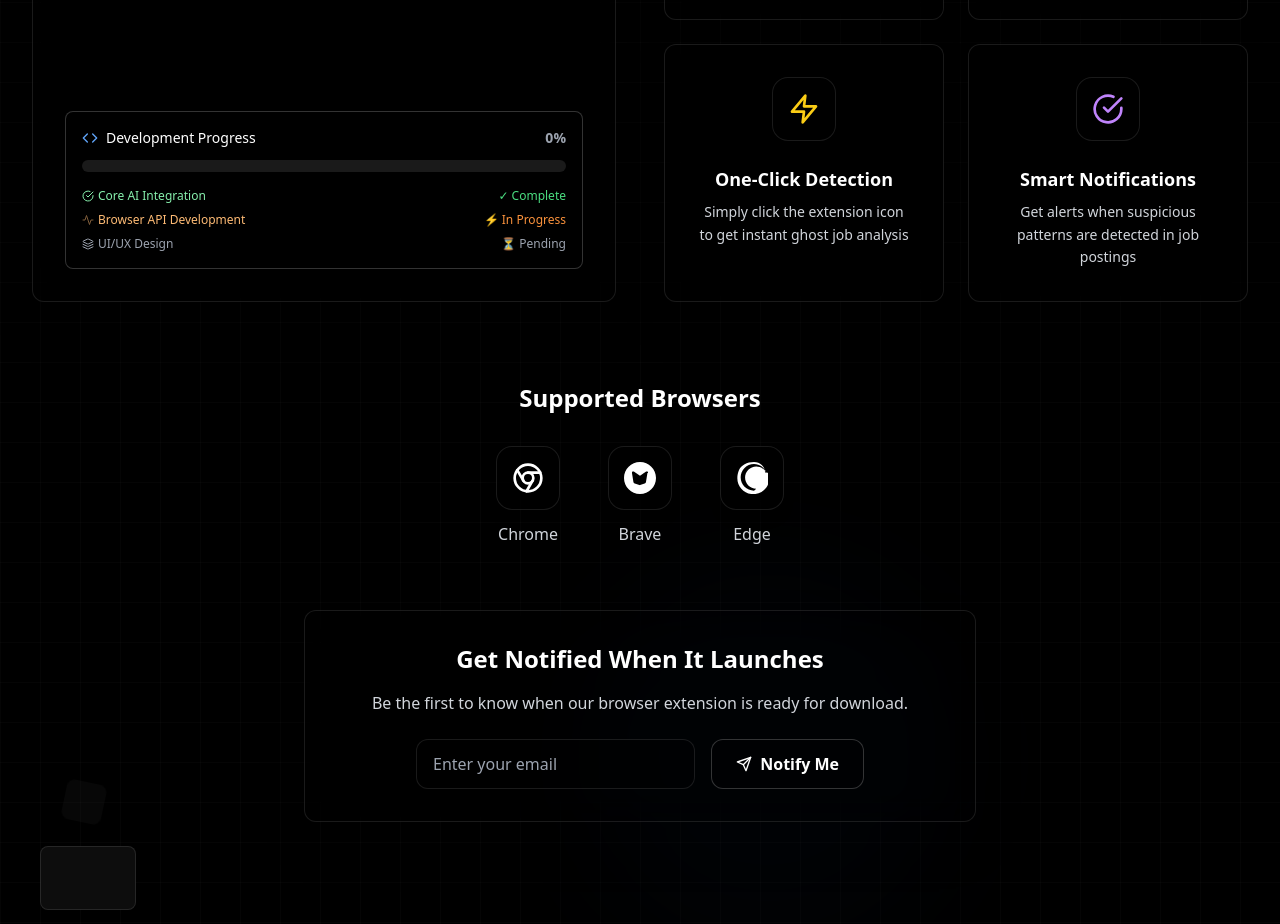
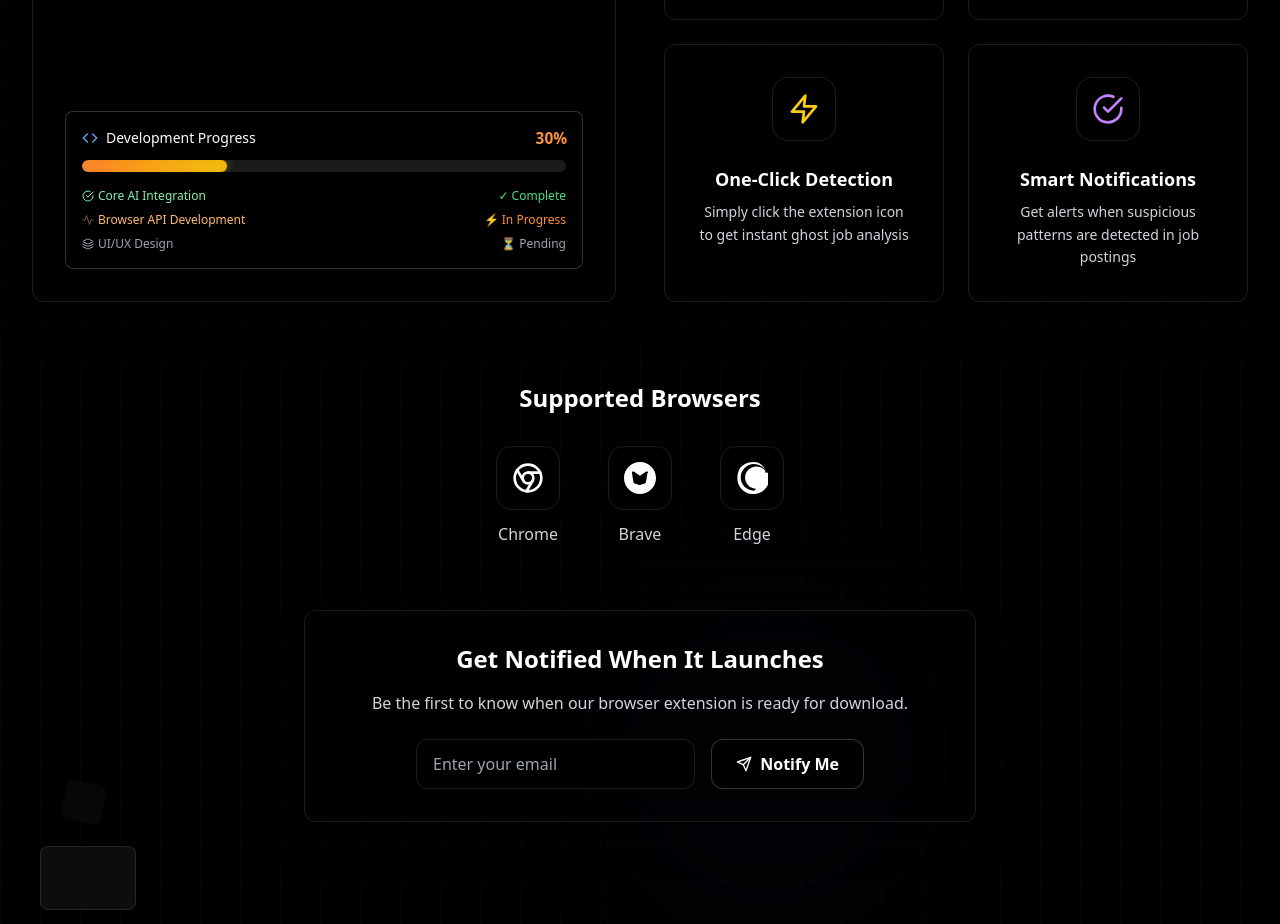
Before and after one commit to amitabhanmolpain/Blthck, a React (Vite) app: page / in a window 1280 px wide. Shown: the part 5480-6404 px from the top of the page. Built offline with nearby package versions, Linux system fonts and the light colour scheme.

Commit message:
Fix Progress Bar Animation to Always Trigger at 30%

```diff
--- a/src/components/ExtensionSection.tsx
+++ b/src/components/ExtensionSection.tsx
@@ -21,16 +21,19 @@ const ExtensionSection: React.FC = () => {
   const [isAnimating, setIsAnimating] = useState(false);
   const [progress, setProgress] = useState(0);
   const [isVisible, setIsVisible] = useState(false);
-  const [hasAnimated, setHasAnimated] = useState(false);
+  const [animationKey, setAnimationKey] = useState(0); // Key to force re-animation
   const sectionRef = useRef<HTMLElement>(null);
 
   // Intersection Observer to trigger animation when section is visible
   useEffect(() => {
     const observer = new IntersectionObserver(
       ([entry]) => {
-        if (entry.isIntersecting && !hasAnimated) {
+        if (entry.isIntersecting) {
           setIsVisible(true);
-          setHasAnimated(true); // Ensure animation only runs once
+          setAnimationKey(prev => prev + 1); // Force new animation each time
+        } else {
+          setIsVisible(false);
+          setProgress(0); // Reset progress when not visible
         }
       },
       {
@@ -44,14 +47,17 @@ const ExtensionSection: React.FC = () => {
     }
 
     return () => observer.disconnect();
-  }, [hasAnimated]);
+  }, []);
 
-  // Animate progress bar from 0 to 65% when section becomes visible
+  // Animate progress bar from 0 to 30% when section becomes visible
   useEffect(() => {
-    if (isVisible && !hasAnimated) {
+    if (isVisible) {
+      // Reset progress first
+      setProgress(0);
+
       // Start animation after a short delay
       const startDelay = setTimeout(() => {
-        const targetProgress = 65; // Target percentage
+        const targetProgress = 30; // Changed to 30% as requested
         const animationDuration = 2000; // 2 seconds
         const steps = 60; // 60 steps for smooth animation
         const increment = targetProgress / steps;
@@ -69,11 +75,11 @@ const ExtensionSection: React.FC = () => {
         }, stepDuration);
 
         return () => clearInterval(interval);
-      }, 800); // 800ms delay before starting animation
+      }, 500); // 500ms delay before starting animation
 
       return () => clearTimeout(startDelay);
     }
-  }, [isVisible, hasAnimated]);
+  }, [isVisible, animationKey]); // Include animationKey to trigger re-animation
 
   const handleEmailSubmit = (e: React.FormEvent) => {
     e.preventDefault();
@@ -205,7 +211,7 @@ const ExtensionSection: React.FC = () => {
                       <Code className="h-4 w-4 mr-2 text-blue-400" />
                       Development Progress
                     </span>
-                    <span className={`font-bold text-sm transition-all duration-300 ${
+                    <span className={`font-bold text-sm transition-all duration-500 ${
                       progress > 0 ? 'text-orange-400 scale-110' : 'text-gray-400'
                     }`}>
                       {progress}%
@@ -215,7 +221,7 @@ const ExtensionSection: React.FC = () => {
                   {/* Enhanced Progress Bar with Glow Effect */}
                   <div className="w-full bg-white/10 rounded-full h-3 mb-4 overflow-hidden relative">
                     <div
-                      className={`h-3 rounded-full transition-all duration-300 ease-out relative ${
+                      className={`h-3 rounded-full transition-all duration-500 ease-out relative ${
                         progress > 0
                           ? 'bg-gradient-to-r from-orange-500 via-amber-500 to-yellow-500 shadow-lg'
                           : 'bg-gray-600'
@@ -231,7 +237,7 @@ const ExtensionSection: React.FC = () => {
                     {/* Progress glow effect */}
                     {progress > 0 && (
                       <div
-                        className="absolute top-0 left-0 h-3 bg-gradient-to-r from-orange-400/50 to-yellow-400/50 rounded-full blur-sm transition-all duration-300"
+                        className="absolute top-0 left-0 h-3 bg-gradient-to-r from-orange-400/50 to-yellow-400/50 rounded-full blur-sm transition-all duration-500"
                         style={{ width: `${progress}%` }}
                       ></div>
                     )}
@@ -239,7 +245,7 @@ const ExtensionSection: React.FC = () => {
 
                   {/* Development Stages with Enhanced Animation */}
                   <div className="space-y-2 text-xs">
-                    <div className={`flex items-center justify-between transition-all duration-500 ${
+                    <div className={`flex items-center justify-between transition-all duration-700 ${
                       isVisible ? 'opacity-100 translate-x-0' : 'opacity-0 -translate-x-4'
                     }`}>
                       <span className="flex items-center text-green-300">
@@ -248,7 +254,7 @@ const ExtensionSection: React.FC = () => {
                       </span>
                       <span className="text-green-400 font-medium">✓ Complete</span>
                     </div>
-                    <div className={`flex items-center justify-between transition-all duration-500 delay-200 ${
+                    <div className={`flex items-center justify-between transition-all duration-700 delay-300 ${
                       isVisible ? 'opacity-100 translate-x-0' : 'opacity-0 -translate-x-4'
                     }`}>
                       <span className="flex items-center text-orange-300">
@@ -257,7 +263,7 @@ const ExtensionSection: React.FC = () => {
                       </span>
                       <span className="text-orange-400 font-medium">⚡ In Progress</span>
                     </div>
-                    <div className={`flex items-center justify-between transition-all duration-500 delay-400 ${
+                    <div className={`flex items-center justify-between transition-all duration-700 delay-500 ${
                       isVisible ? 'opacity-100 translate-x-0' : 'opacity-0 -translate-x-4'
                     }`}>
                       <span className="flex items-center text-gray-400">
```
